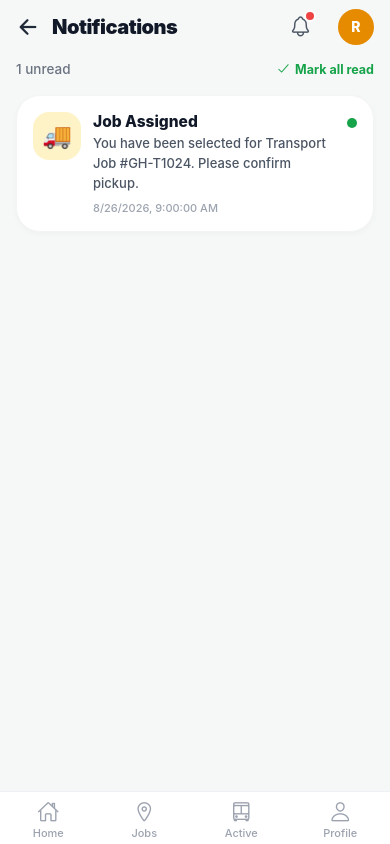
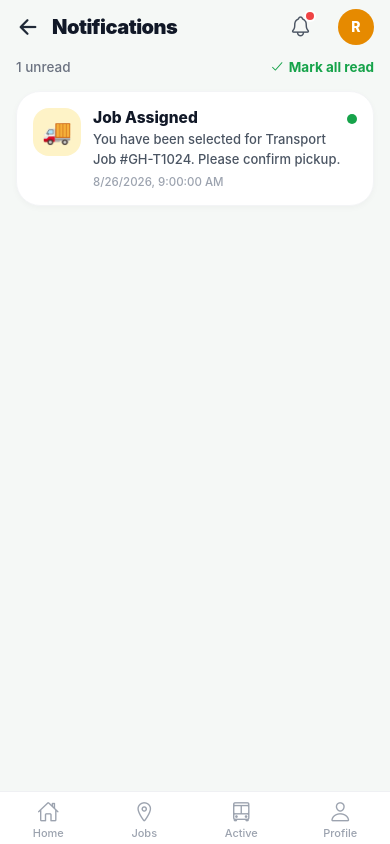
Before and after one commit to janith-sasindu/Green-Hive, a React Native app in the folder mobile/: screen /TransporterNotifications in a window 390 px wide. Built offline with nearby package versions, Linux system fonts and the light colour scheme.

Commit message:
created mobile responsiveness for TransporterNotificationsScreen

```diff
--- a/mobile/src/screens/transporter/TransporterNotificationsScreen.tsx
+++ b/mobile/src/screens/transporter/TransporterNotificationsScreen.tsx
@@ -61,7 +61,10 @@ export const TransporterNotificationsScreen = ({
 
   const handleMarkAllRead = () => {
     if (unreadCount === 0) {
-      Alert.alert("All Caught Up", "All notifications are already marked as read.");
+      Alert.alert(
+        "All Caught Up",
+        "All notifications are already marked as read."
+      );
       return;
     }
     setNotifications((prev) => prev.map((n) => ({ ...n, isRead: true })));
@@ -136,7 +139,7 @@ export const TransporterNotificationsScreen = ({
         <View
           style={{ maxWidth: 640, width: "100%", alignSelf: "center" }}
           className={`px-4 sm:px-5 flex-row items-center justify-between ${
-            isSmallDevice ? "pt-1.5 pb-2" : "pt-2 pb-2.5"
+            isSmallDevice ? "pt-1 pb-1.5" : "pt-2 pb-2.5"
           }`}
         >
           {/* Back button & Screen Title */}
@@ -149,7 +152,7 @@ export const TransporterNotificationsScreen = ({
             >
               <Ionicons
                 name="arrow-back"
-                size={isSmallDevice ? 22 : 24}
+                size={isSmallDevice ? 22 : isTablet ? 26 : 24}
                 color="#1F2937"
               />
             </TouchableOpacity>
@@ -158,7 +161,11 @@ export const TransporterNotificationsScreen = ({
               numberOfLines={1}
               adjustsFontSizeToFit
               className={`font-black text-gray-900 tracking-tight flex-1 ${
-                isSmallDevice ? "text-[18px]" : "text-[20px]"
+                isSmallDevice
+                  ? "text-[18px]"
+                  : isTablet
+                  ? "text-[22px]"
+                  : "text-[20px]"
               }`}
             >
               Notifications
@@ -171,7 +178,7 @@ export const TransporterNotificationsScreen = ({
             <View className="relative p-1.5 rounded-full">
               <Ionicons
                 name="notifications-outline"
-                size={isSmallDevice ? 21 : 23}
+                size={isSmallDevice ? 21 : isTablet ? 25 : 23}
                 color="#4B5563"
               />
               {unreadCount > 0 && (
@@ -184,12 +191,12 @@ export const TransporterNotificationsScreen = ({
               activeOpacity={0.8}
               onPress={() => setShowProfileModal(true)}
               className={`rounded-full bg-[#E68A00] items-center justify-center shadow-xs ${
-                isSmallDevice ? "h-8 w-8" : "h-9 w-9"
+                isSmallDevice ? "h-8 w-8" : isTablet ? "h-10 w-10" : "h-9 w-9"
               }`}
             >
               <Text
                 className={`font-extrabold text-white ${
-                  isSmallDevice ? "text-xs" : "text-sm"
+                  isSmallDevice ? "text-xs" : isTablet ? "text-base" : "text-sm"
                 }`}
               >
                 {profile.avatarLetter}
@@ -201,11 +208,12 @@ export const TransporterNotificationsScreen = ({
         {/* Sub-header row: unread count and "Mark all read" */}
         <View
           style={{ maxWidth: 640, width: "100%", alignSelf: "center" }}
-          className="px-4 sm:px-5 pt-1.5 pb-2.5 flex-row items-center justify-between"
+          className="px-4 sm:px-5 pt-1 pb-2 flex-row items-center justify-between"
         >
           <Text
+            numberOfLines={1}
             className={`font-medium text-gray-500 ${
-              isSmallDevice ? "text-[12.5px]" : "text-[13.5px]"
+              isSmallDevice ? "text-[12px]" : "text-[13.5px]"
             }`}
           >
             {unreadCount} unread
@@ -217,8 +225,16 @@ export const TransporterNotificationsScreen = ({
             hitSlop={{ top: 8, bottom: 8, left: 8, right: 8 }}
             className="flex-row items-center"
           >
-            <Ionicons name="checkmark" size={15} color="#16A34A" />
-            <Text className="text-[12.5px] sm:text-[13.5px] font-bold text-[#16A34A] ml-1">
+            <Ionicons
+              name="checkmark"
+              size={isSmallDevice ? 14 : 15}
+              color="#16A34A"
+            />
+            <Text
+              className={`font-bold text-[#16A34A] ml-1 ${
+                isSmallDevice ? "text-[12px]" : "text-[13.5px]"
+              }`}
+            >
               Mark all read
             </Text>
           </TouchableOpacity>
@@ -232,8 +248,8 @@ export const TransporterNotificationsScreen = ({
           maxWidth: 640,
           width: "100%",
           alignSelf: "center",
-          paddingBottom: isSmallDevice ? 28 : 36,
-          paddingTop: 8,
+          paddingBottom: isSmallDevice ? 24 : 36,
+          paddingTop: isSmallDevice ? 4 : 8,
         }}
         showsVerticalScrollIndicator={false}
         showsHorizontalScrollIndicator={false}
@@ -266,32 +282,56 @@ export const TransporterNotificationsScreen = ({
               {/* Left icon badge container */}
               <View
                 className={`rounded-2xl bg-[#FEF3C7] items-center justify-center mr-3 sm:mr-3.5 ${
-                  isSmallDevice ? "h-11 w-11" : "h-12 w-12"
+                  isSmallDevice
+                    ? "h-10 w-10"
+                    : isTablet
+                    ? "h-14 w-14"
+                    : "h-12 w-12"
                 }`}
               >
-                <Text className={isSmallDevice ? "text-xl" : "text-2xl"}>
+                <Text
+                  className={
+                    isSmallDevice
+                      ? "text-lg"
+                      : isTablet
+                      ? "text-3xl"
+                      : "text-2xl"
+                  }
+                >
                   {item.iconEmoji || "🚚"}
                 </Text>
               </View>
 
               {/* Notification text content */}
-              <View className="flex-1 pr-2">
+              <View className="flex-1 pr-1.5 sm:pr-2">
                 <Text
+                  numberOfLines={1}
+                  adjustsFontSizeToFit
                   className={`font-extrabold text-gray-900 mb-0.5 ${
-                    isSmallDevice ? "text-[14.5px]" : "text-[15.5px]"
+                    isSmallDevice
+                      ? "text-[14px]"
+                      : isTablet
+                      ? "text-[17px]"
+                      : "text-[15.5px]"
                   }`}
                 >
                   {item.title}
                 </Text>
                 <Text
-                  className={`text-gray-600 font-medium leading-5 ${
-                    isSmallDevice ? "text-[12px]" : "text-[13px]"
+                  className={`text-gray-600 font-medium ${
+                    isSmallDevice
+                      ? "text-[11.5px] leading-[17px]"
+                      : "text-[13px] leading-5"
                   }`}
                 >
                   {item.message}
                 </Text>
                 {item.timestamp && (
-                  <Text className="text-[11px] sm:text-[11.5px] font-medium text-gray-400 mt-2">
+                  <Text
+                    className={`font-medium text-gray-400 mt-1.5 sm:mt-2 ${
+                      isSmallDevice ? "text-[10.5px]" : "text-[11.5px]"
+                    }`}
+                  >
                     {item.timestamp}
                   </Text>
                 )}
@@ -299,10 +339,29 @@ export const TransporterNotificationsScreen = ({
 
               {/* Unread indicator dot */}
               {!item.isRead && (
-                <View className="h-2.5 w-2.5 rounded-full bg-[#16A34A] mt-1.5" />
+                <View
+                  className={`rounded-full bg-[#16A34A] ${
+                    isSmallDevice
+                      ? "h-2 w-2 mt-1"
+                      : "h-2.5 w-2.5 mt-1.5"
+                  }`}
+                />
               )}
             </TouchableOpacity>
           ))}
+
+          {/* Empty state fallback if notifications cleared */}
+          {notifications.length === 0 && (
+            <View className="py-16 items-center justify-center">
+              <View className="h-16 w-16 rounded-full bg-gray-100 items-center justify-center mb-3">
+                <Ionicons name="notifications-off-outline" size={28} color="#9CA3AF" />
+              </View>
+              <Text className="text-base font-bold text-gray-700">No Notifications</Text>
+              <Text className="text-xs text-gray-400 text-center max-w-[240px] mt-1">
+                You have caught up with all your transport alerts and updates.
+              </Text>
+            </View>
+          )}
         </View>
       </SmoothScrollView>
 
@@ -444,8 +503,16 @@ export const TransporterNotificationsScreen = ({
           >
             {/* Driver Card */}
             <View className="rounded-2xl bg-white p-5 border border-gray-100 shadow-2xs items-center mb-4">
-              <View className="h-16 w-16 rounded-full bg-[#E68A00] items-center justify-center mb-2">
-                <Text className="text-2xl font-black text-white">
+              <View
+                className={`rounded-full bg-[#E68A00] items-center justify-center mb-2 ${
+                  isSmallDevice ? "h-14 w-14" : "h-16 w-16"
+                }`}
+              >
+                <Text
+                  className={`font-black text-white ${
+                    isSmallDevice ? "text-xl" : "text-2xl"
+                  }`}
+                >
                   {profile.avatarLetter}
                 </Text>
               </View>
```
